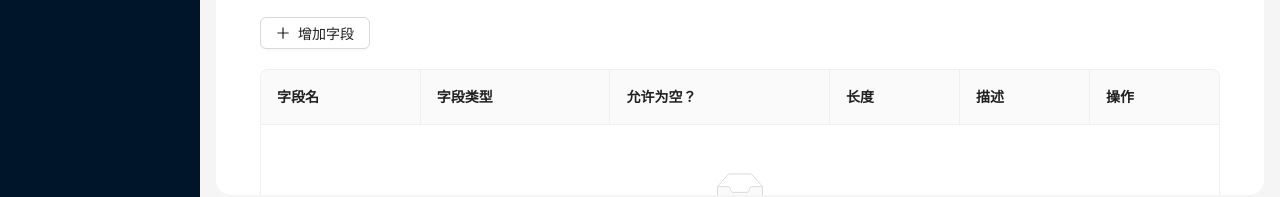
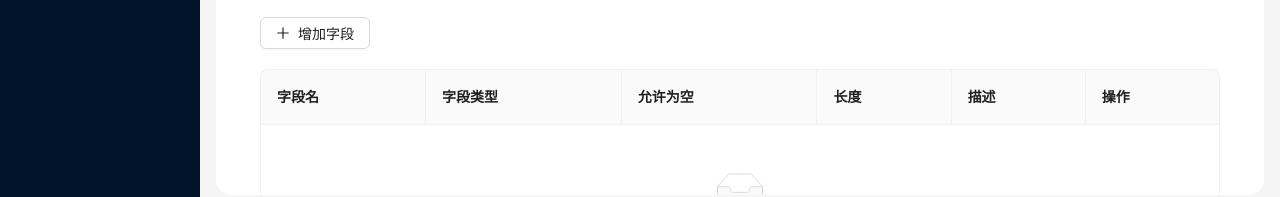
Before and after one commit to xiaoMartintin/Medical-Data-Governance-Platform, a React (Create React App) app in the folder ist-frontend/: page /data-norm-define/human in a window 1280 px wide. Shown: the part 581-778 px from the top of the page. Built offline with nearby package versions, Linux system fonts and the light colour scheme.

Commit message:
small fix

```diff
--- a/ist-frontend/src/pages/DataStandardManagementPage.js
+++ b/ist-frontend/src/pages/DataStandardManagementPage.js
@@ -397,7 +397,7 @@ const DataStandardManagementPage = () => {
       key: 'type',
     },
     {
-      title: '允许为空？',
+      title: '允许为空',
       dataIndex: 'allowNull',
       key: 'allowNull',
       render: (text, record) => (
@@ -536,7 +536,7 @@ const DataStandardManagementPage = () => {
           </Form.Item>
           <Form.Item
             name="allowNull"
-            label="允许为空？"
+            label="允许为空"
             valuePropName="checked"
           >
             <Switch />
--- a/ist-frontend/src/pages/DatastandardPage.js
+++ b/ist-frontend/src/pages/DatastandardPage.js
@@ -119,7 +119,7 @@ const DataStandardPage = () => {
       key: 'type',
     },
     {
-      title: '允许为空？',
+      title: '允许为空',
       dataIndex: 'allowNull',
       key: 'allowNull',
       render: (text, record) => (
@@ -260,7 +260,7 @@ const DataStandardPage = () => {
           </Form.Item>
           <Form.Item
             name="allowNull"
-            label="允许为空？"
+            label="允许为空"
             valuePropName="checked"
           >
             <Switch />
```
